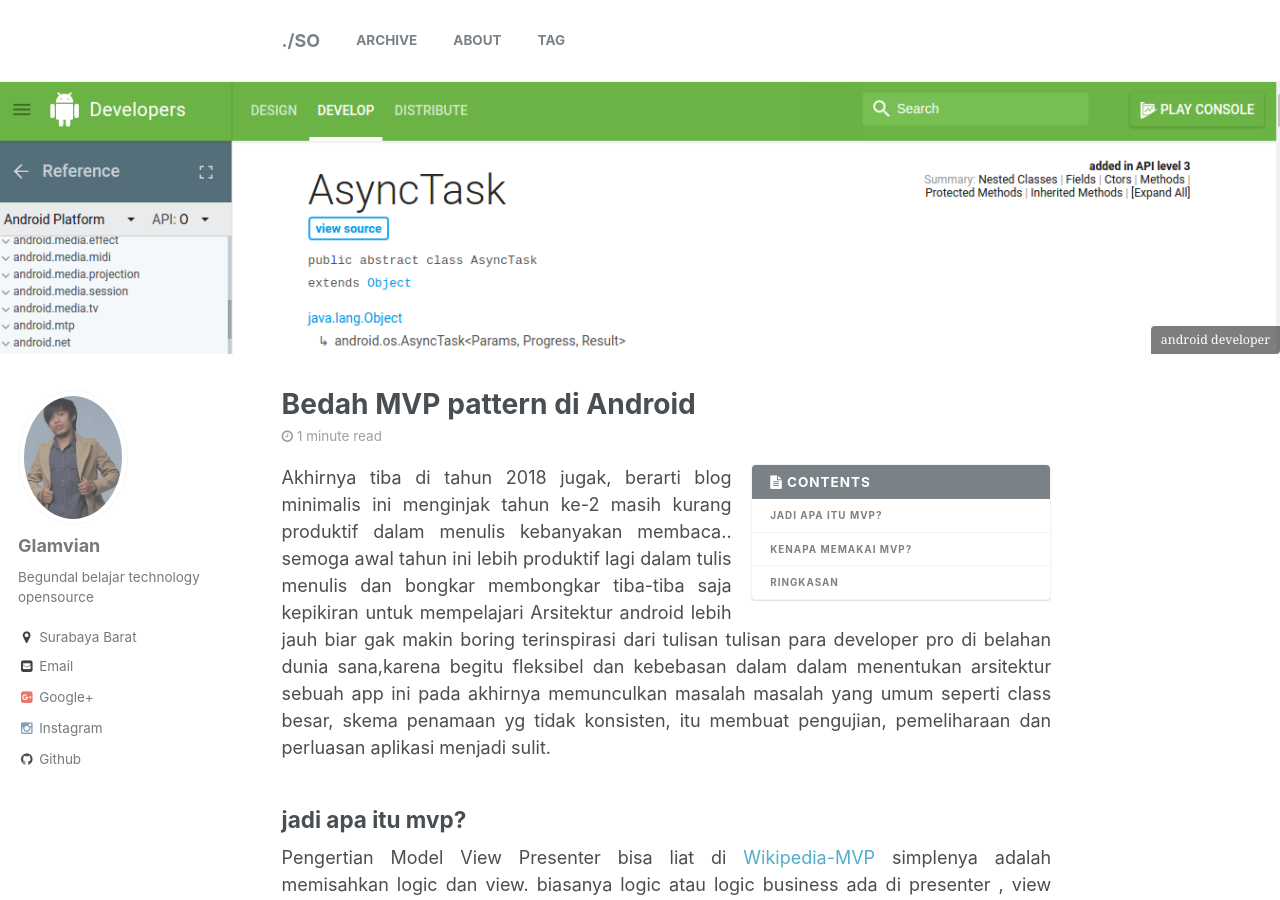
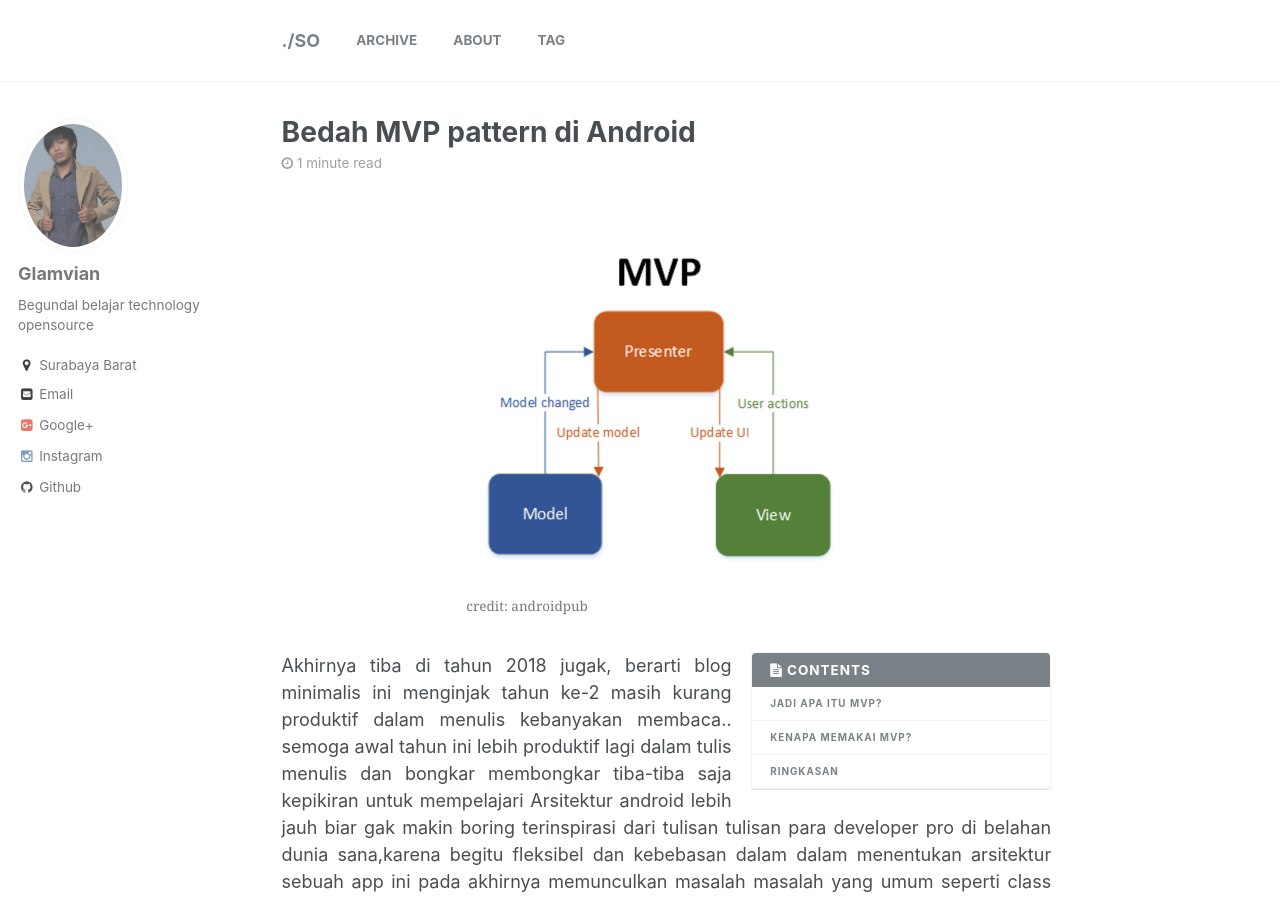
Before and after one commit to piyan13/glamvian12, a Jekyll site: the page built from _posts/2018-01-20-Bedah-Arsitektur-MVP.md, in a window 1280 px wide and 900 px high. Built offline with Jekyll 4.4.1, drawn with Linux system fonts in a browser that asks for light colours; comment, search, counter and statistics services are not loaded.

Commit message:
edit post Bedah mvp pattern di android

```diff
--- a/_posts/2018-01-20-Bedah-Arsitektur-MVP.md
+++ b/_posts/2018-01-20-Bedah-Arsitektur-MVP.md
@@ -2,9 +2,6 @@
 title: "Bedah MVP pattern di Android"
 tags:
  Android
-header:
-    image: Asyntask.png
-    caption: "android developer"
 layout: single
 author_profile: true
 read_time: true
@@ -13,6 +10,10 @@
 related: true
 ---
 
+<figure style="width: 400px" class="align-center">
+<img src="/images/mvp.png">
+<figcaption>credit: androidpub</figcaption>
+</figure>
 {% include toc title="Contents" icon="file-text" %}
 Akhirnya tiba di tahun 2018 jugak, berarti  blog minimalis ini menginjak tahun ke-2 masih kurang produktif dalam menulis kebanyakan membaca.. semoga awal tahun ini lebih produktif lagi dalam tulis menulis dan bongkar membongkar tiba-tiba saja kepikiran untuk mempelajari Arsitektur android lebih jauh biar gak makin boring terinspirasi dari tulisan tulisan para developer pro di belahan dunia sana,karena begitu fleksibel dan kebebasan dalam dalam menentukan arsitektur sebuah app ini pada akhirnya memunculkan masalah masalah yang umum seperti class besar, skema penamaan yg tidak konsisten, itu membuat pengujian, pemeliharaan dan perluasan aplikasi menjadi sulit.
 {:style="text-align: justify;"}
```
Also changed, not shown: images/mvp.png (added), 13 other files.
